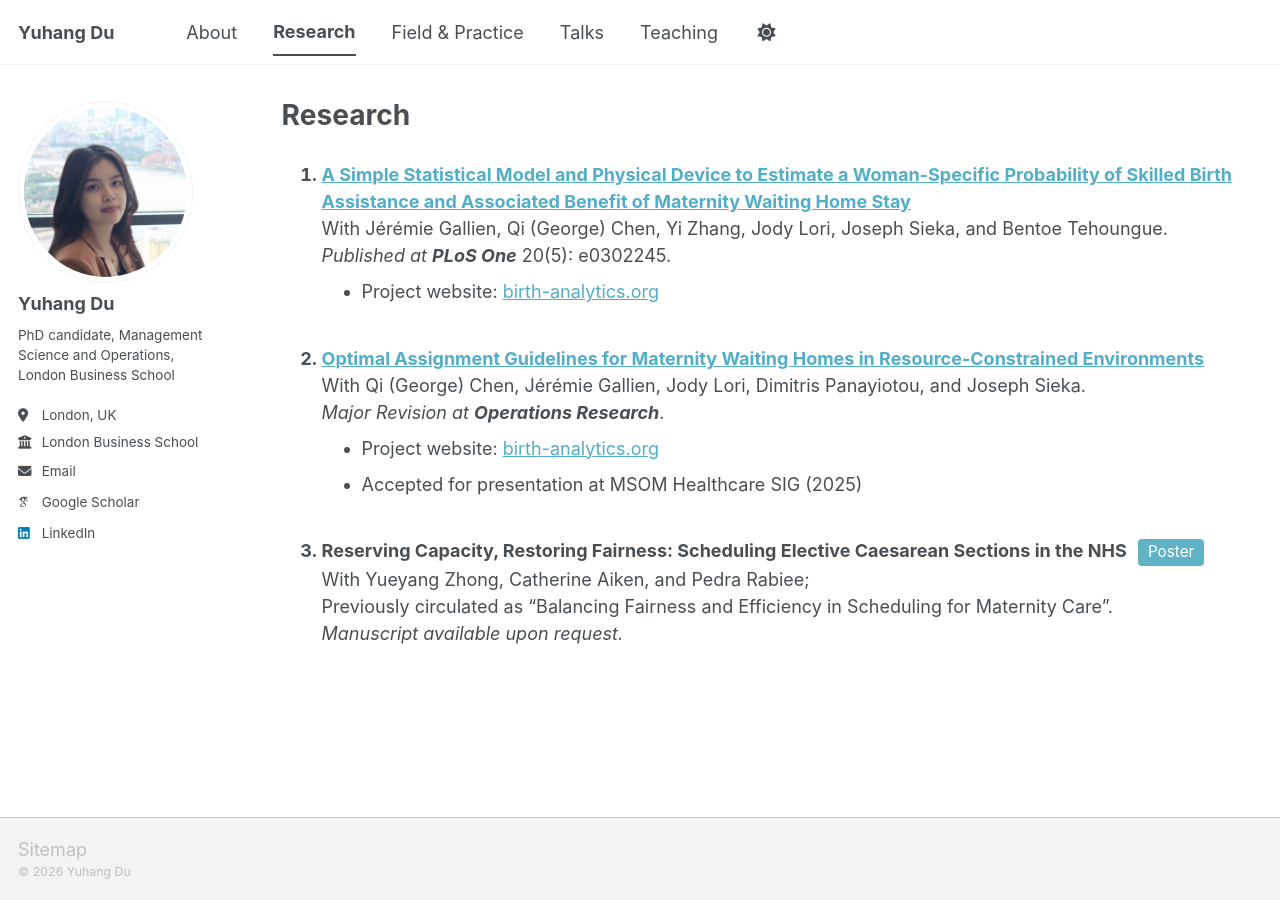
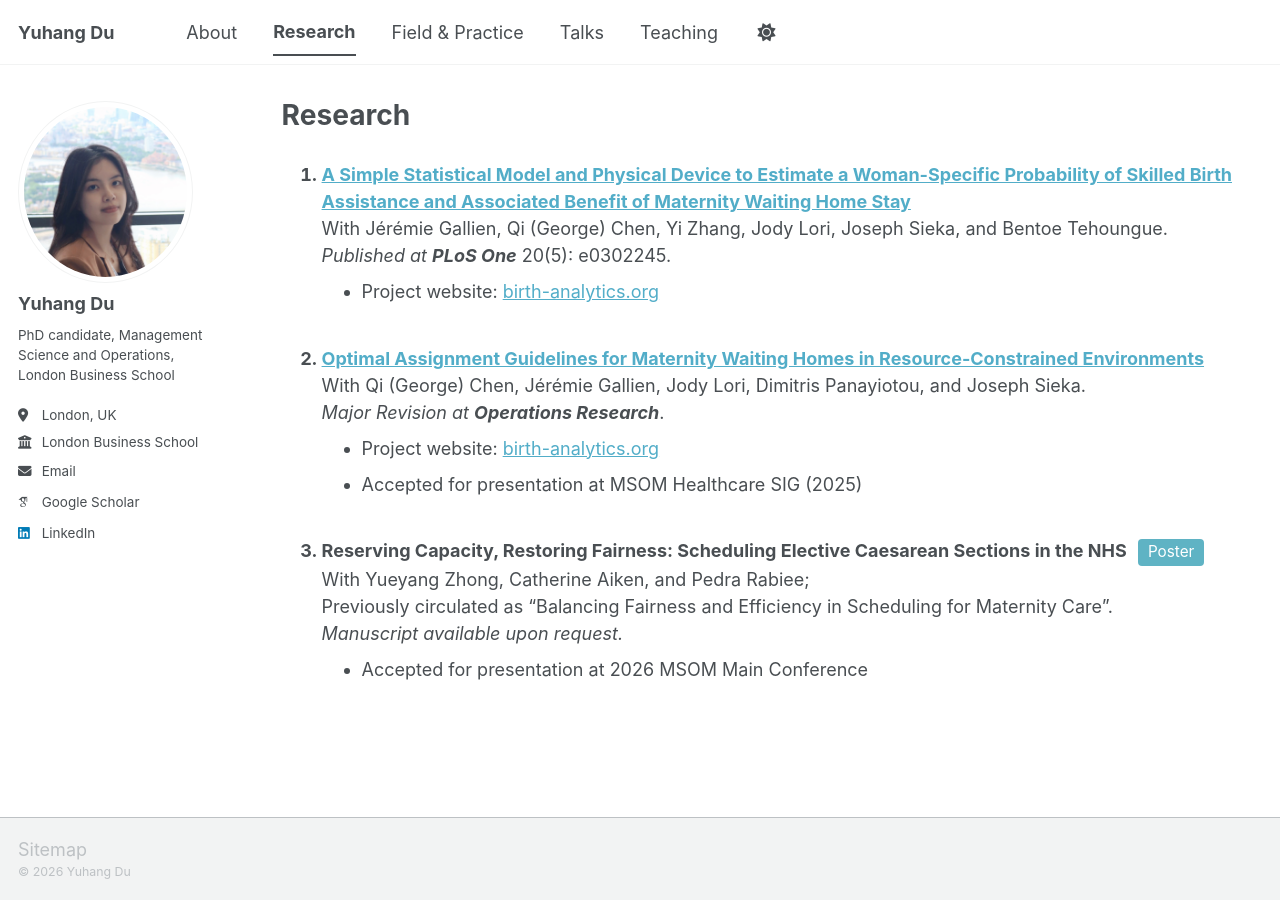
Before and after one commit to yuhangdu-edu/yuhangdu-edu.github.io, a Jekyll site: the page built from _pages/research.md, in a window 1280 px wide. Built offline with Jekyll 4.4.1, drawn with Linux system fonts in a browser that asks for light colours; some web fonts are replaced; a script bundle is joined from its source files by our own code; library files that are not in the unit come from our copies.

Commit message:
Update research.md

```diff
--- a/_pages/research.md
+++ b/_pages/research.md
@@ -39,3 +39,4 @@ With Qi (George) Chen, Jérémie Gallien, Jody Lori, Dimitris Panayiotou, and Jo
 With Yueyang Zhong, Catherine Aiken, and Pedra Rabiee;<br>
 Previously circulated as "Balancing Fairness and Efficiency in Scheduling for Maternity Care".<br>
 *Manuscript available upon request.*
+- Accepted for presentation at 2026 MSOM Main Conference
```
